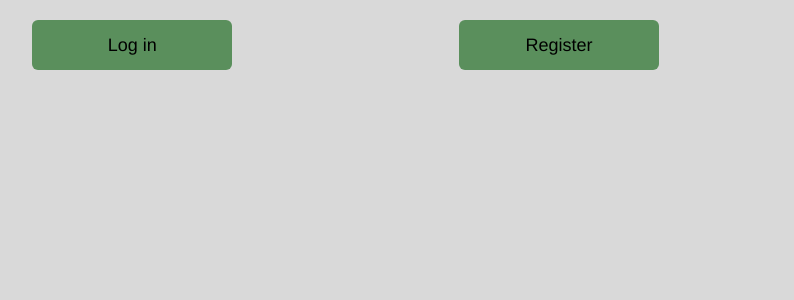
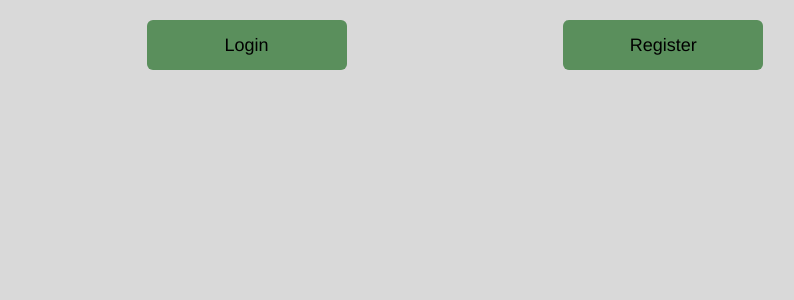
Before and after one commit to Ahmed-Ibrahim-3/WAD_2023_7C, a Django app: page /yumyay/account/ in a window 1280 px wide. Shown: the part 52-352 px from the top of the page, without its empty margins (196-990 px from the left). Run offline with Django 3.2, Linux system fonts and the light colour scheme; some libraries are stand-ins or nearby versions.

Commit message:
login and register buttons fixed

```diff
--- a/WAD_2023_7C/static/css/bsOverride.css
+++ b/WAD_2023_7C/static/css/bsOverride.css
@@ -119,7 +119,7 @@ column[des = center]{
 }
 
 button[des = "greenbtn"]{
-    color: #F98282;
+    color: black;
     background-color: #5A8F5C;
     width: 200px;
     height: 50px;
@@ -130,6 +130,8 @@ div[des = greenbg]{
     margin-right: 100px;
     margin-left: 100px;
 }
+
+
 
 
 #cuisine-header-bar{
--- a/WAD_2023_7C/templates/yumyay/account.html
+++ b/WAD_2023_7C/templates/yumyay/account.html
@@ -59,14 +59,23 @@
         </div>
        </div>
     {% else %}
-        <div class="col-sm-2"></div>
-        <div class="col-sm-4" des = center>
-            <button des = "greenbtn" class="btn btn-lg"><a href="{% url 'yumyay:log_in' %}" c="black">Log in</a></button>
+     <div class="container-fluid" >
+     <div class="col-sm-3 ">
+     </div>
+        <div class="col-sm-2">
+            <form action="{% url 'yumyay:log_in' %}" >
+                <button type = "submit" des = "greenbtn" class="btn btn-lg">Login</button>
+            </form>
         </div>
-        <div class="col-sm-4" des = center>
-            <button des = "greenbtn" class="btn btn-lg"><a href="{% url 'yumyay:register' %}" c="black" >Register</a></button>
+         <div class="col-sm-2">
+     </div>
+        <div class="col-sm-2 ">
+            <form action="{% url 'yumyay:register' %}">
+               <button type = "submit" des = "greenbtn" class="btn btn-lg">Register</button>
+            </form>
         </div>
-        <div class="col-sm-2"></div>
+
+     </div>
     {% endif %}
 {% endblock %}
 </html>
--- a/WAD_2023_7C/templates/yumyay/home.html
+++ b/WAD_2023_7C/templates/yumyay/home.html
@@ -24,7 +24,7 @@
         </div>
         <div class="col-sm-10" >
             <div class="row w-50 mx-auto">
-                <div class="container-fluid padding recipe-frame recipe-style"  style="background-color: #FFEB7F">
+                <div class="container-fluid padding recipe-frame recipe-style yellow-bg" >
                 {% for recipe in recipes %}
                     {% if forloop.counter0 == 0 %}
                         <div class="recipe-item active">
```
